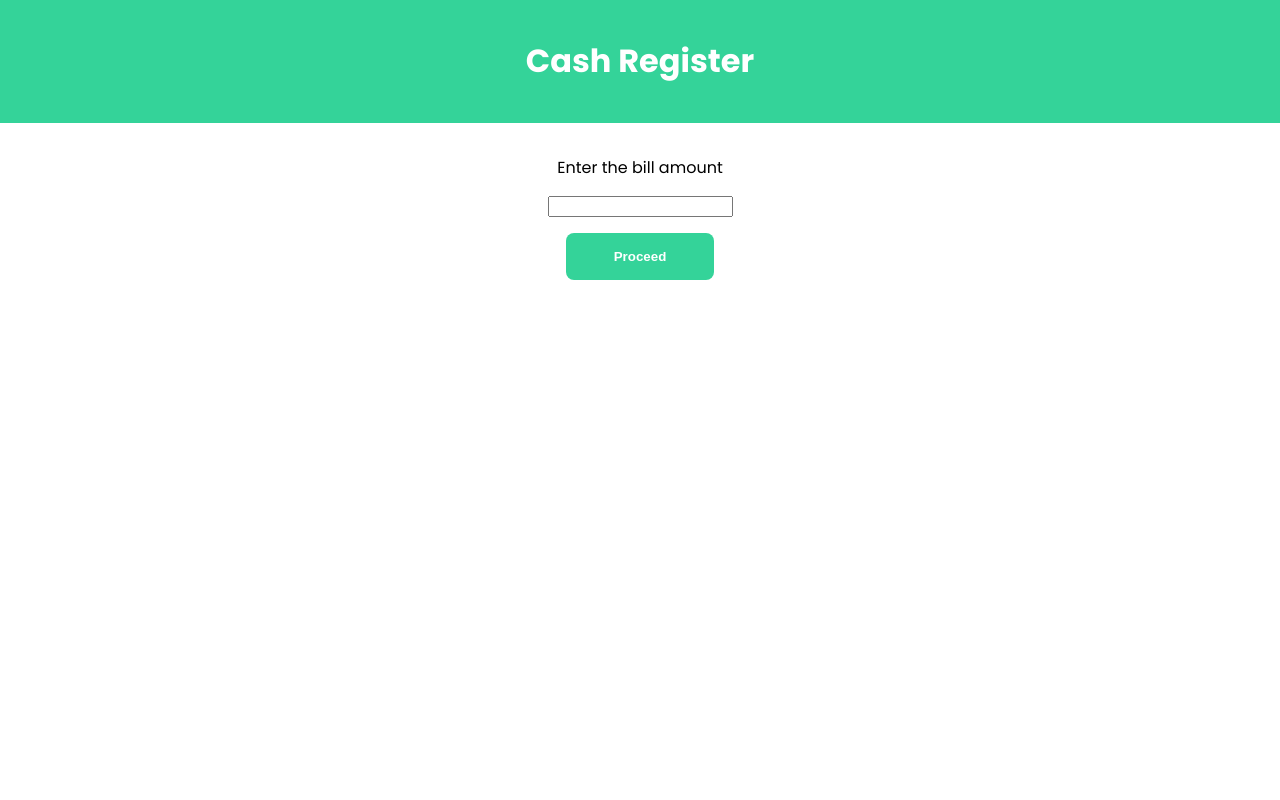
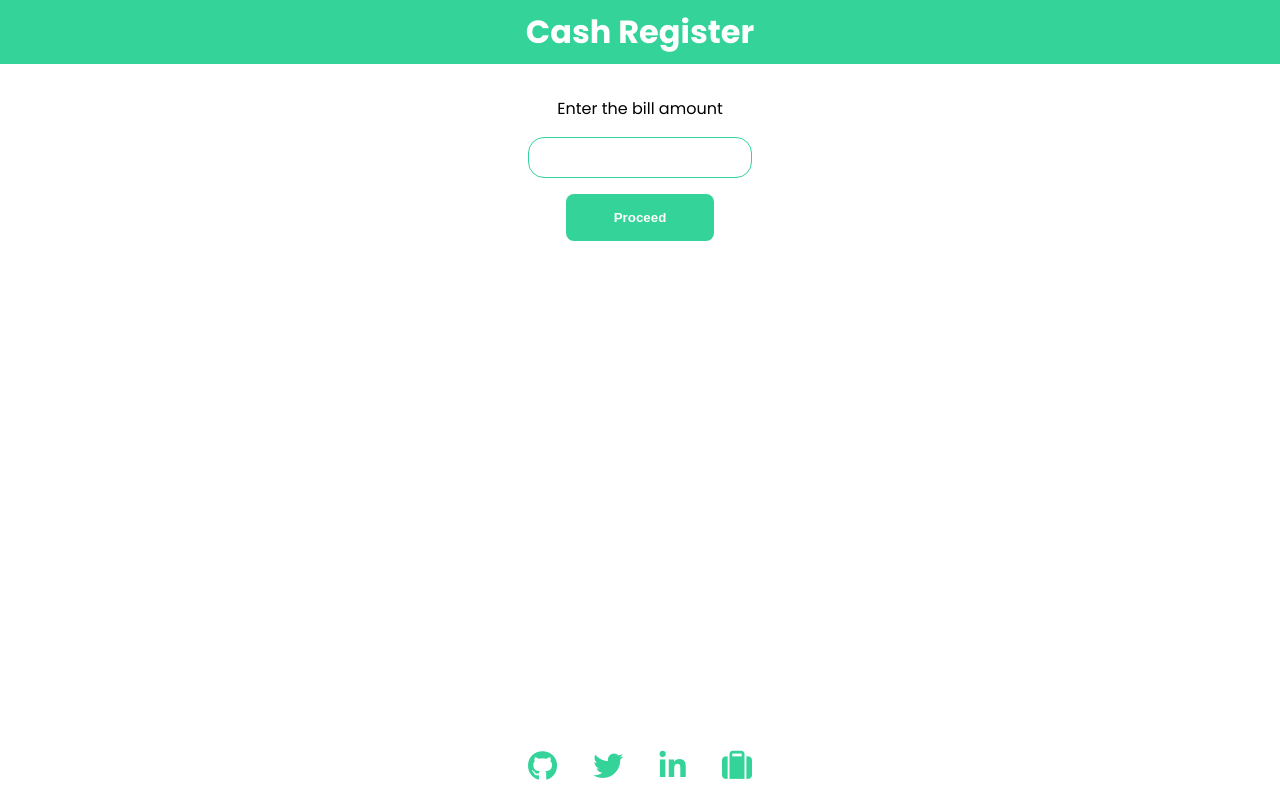
Before and after one commit to anik31/cash-register, a plain HTML site: page index.html in a window 1280 px wide. Drawn offline with Linux system fonts and the light colour scheme.

Commit message:
style: update css styling

```diff
--- a/index.html
+++ b/index.html
@@ -6,7 +6,8 @@
     <meta name="viewport" content="width=device-width, initial-scale=1.0">
     <title>Cash Register</title>
     <link rel="stylesheet" href="styles.css">
-    <link rel="shortcut icon" href="cash.ico" type="image/x-icon">
+    <link rel="shortcut icon" href="images/cash.ico" type="image/x-icon">
+    <script src="https://kit.fontawesome.com/0873e1ec33.js" crossorigin="anonymous"></script>
 </head>
 <body>
     <header>
@@ -46,6 +47,14 @@
             </tr>
         </tbody>
     </table>
+    <footer>
+        <ul>
+            <li class="list-item-inline"><a href="https://github.com/anik31" target="_blank"><i class="fab fa-github"></i></a></li>
+            <li class="list-item-inline"><a href="https://twitter.com/_anik_31" target="_blank"><i class="fab fa-twitter"></i></a></li>
+            <li class="list-item-inline"><a href="https://www.linkedin.com/in/anik31/" target="_blank"><i class="fab fa-linkedin-in"></i></a></li>
+            <li class="list-item-inline"><a href="https://aniketprakash.netlify.app/" target="_blank"><i class="fas fa-suitcase"></i></a></li>
+        </ul>
+    </footer>
     <script src="index.js" type="text/javascript"></script>
 </body>
 </html>
--- a/styles.css
+++ b/styles.css
@@ -12,20 +12,24 @@ body{
 }
 header{
     background-color: var(--primary-color);
-    /* border-bottom-left-radius: 2rem ; */
-    padding: 1rem;
-    /* padding-right: 0.5rem ;
-    padding-bottom: 0.5rem; */
     color: white;
     margin-bottom: 2rem;
+}
+h1{
+    margin-top: 0;
+    padding: 0.5rem;
 }
 input{
     display: block;
     margin: 1rem auto;
+    padding: 0.7rem;
+    border-radius: 1rem;
+    border: 1px solid var(--primary-color);
+    font-size: 15px;
+    text-align: center;
 }
 button{
     background-color: var(--primary-color);
-    /* border: 1px solid var(--primary-color); */
     border-radius: 0.5rem;
     padding: 1rem 3rem;
     font-weight: bold;
@@ -45,7 +49,11 @@ table{
 }
 table, th, td{
     border: 2px solid var(--primary-color) ;
-    width: 500px;
+    max-width: 500px;
+
+}
+td,th{
+    width: 10%;
 }
 caption{
     margin: 0.5rem auto;
@@ -64,3 +72,21 @@ caption{
 #change-table,#cash{
     display: none;
 }
+ul{
+    padding-inline-start: 0;
+}
+.fab,.fas{
+    font-size: 30px;
+    color: var(--primary-color);
+    margin: 0 0.5rem;
+}
+footer{
+    position: absolute;
+    left: 0;
+    bottom: 0;
+    right: 0;
+}
+.list-item-inline{
+    display: inline;
+    padding: 0rem 0.5rem;
+}
```
